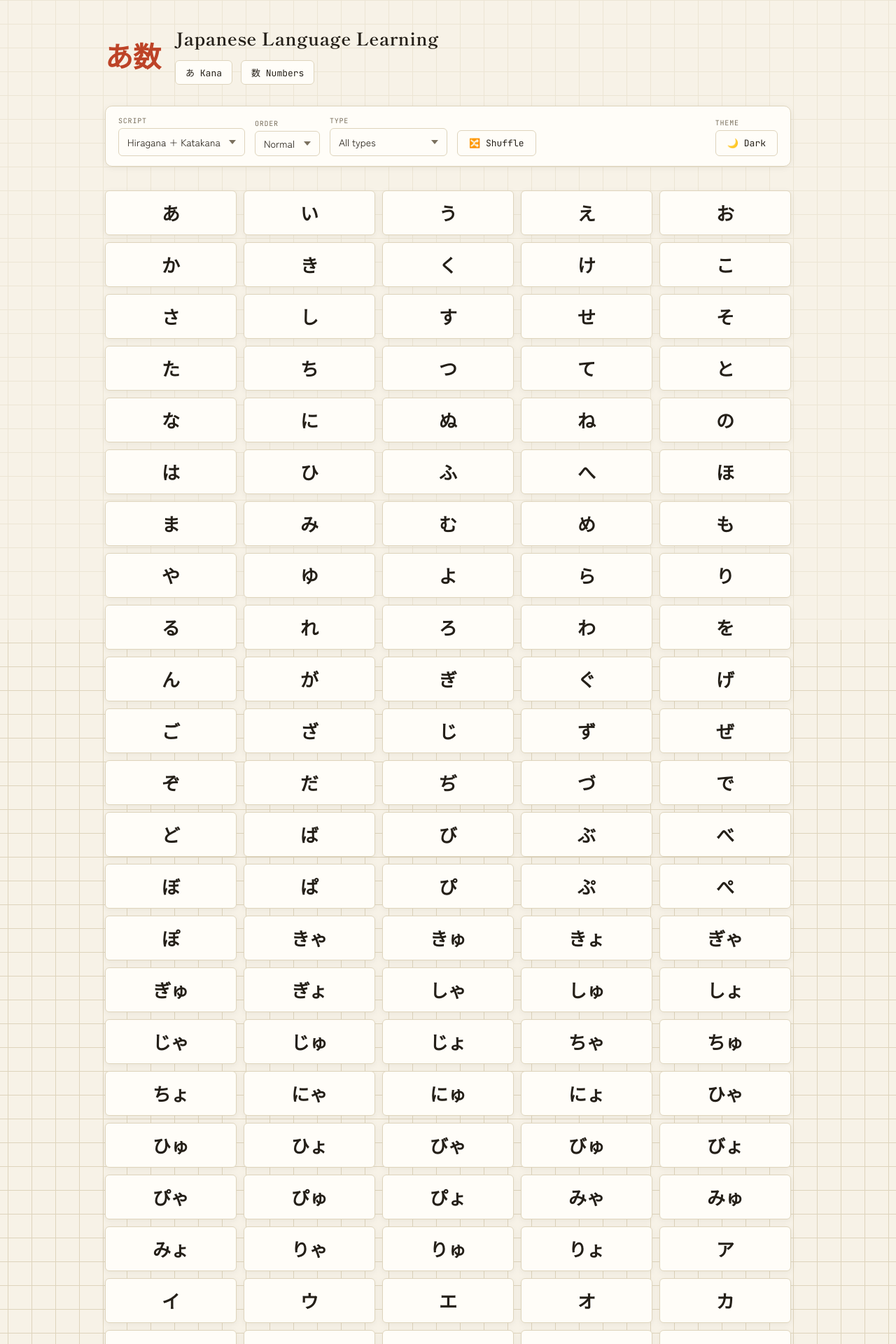
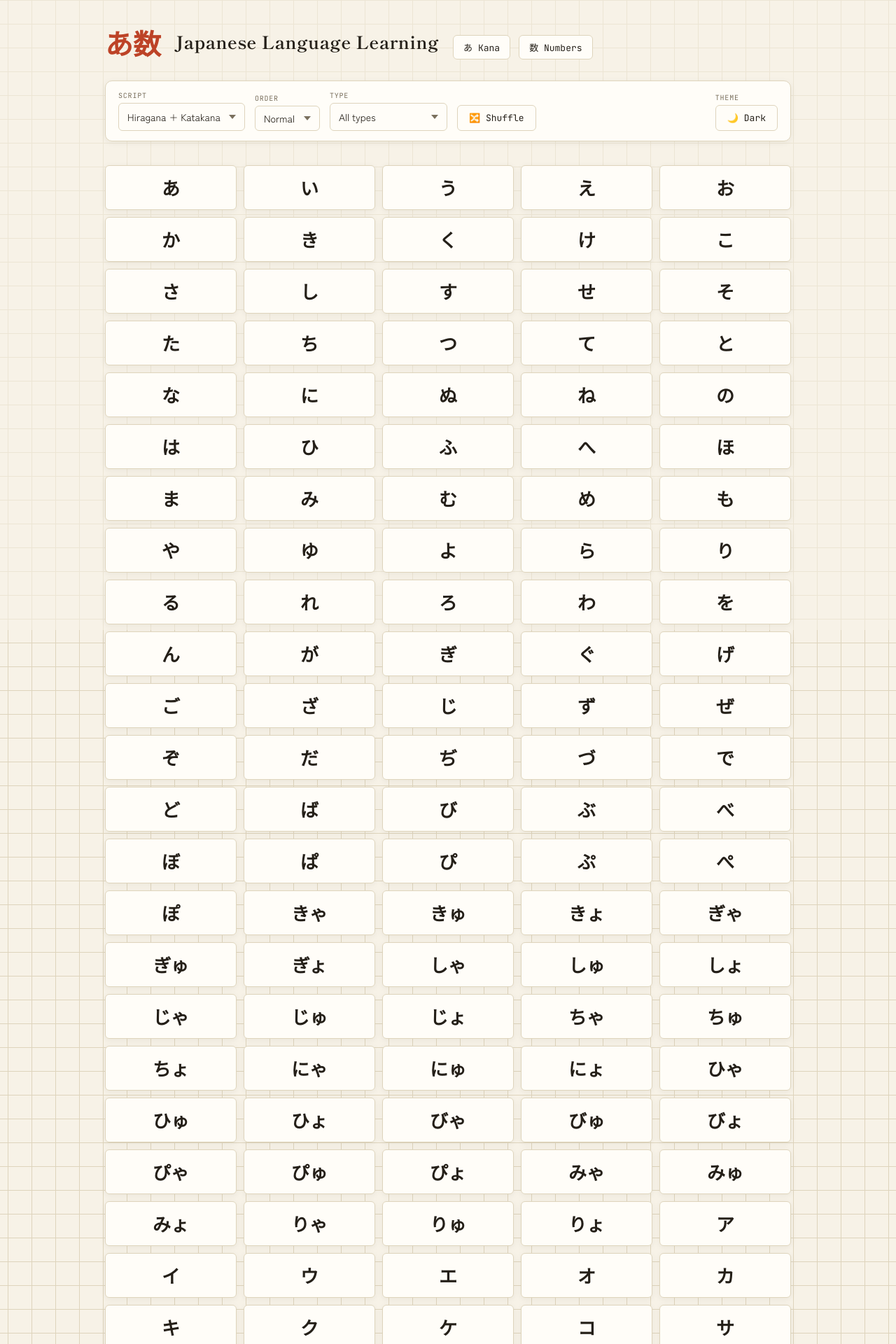
Before and after one commit to najmul-hasan-nirob/japanese-flashcards, a Jekyll site: the page built from index.html, in a window 1280 px wide. Shown: the top 1920 px of the page at 70% size. Built offline with Jekyll 4.4.1, drawn with Linux system fonts in a browser that asks for light colours.

Commit message:
Update header.html

```diff
--- a/_includes/header.html
+++ b/_includes/header.html
@@ -2,9 +2,9 @@
     <div class="kanji-mark">あ数</div>
     <div>
         <h1>Japanese Language Learning</h1>
-        <nav class="main-nav">
+    </div>
+    <nav class="main-nav">
             <a href="{{ '/index.html' | relative_url }}">あ Kana</a>
             <a href="{{ '/numbers.html' | relative_url }}"> 数 Numbers</a>
         </nav>
-    </div>
 </div>
```
